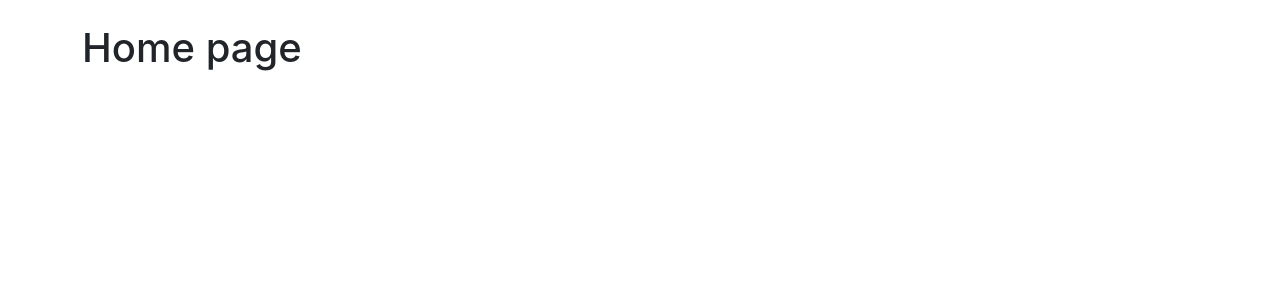
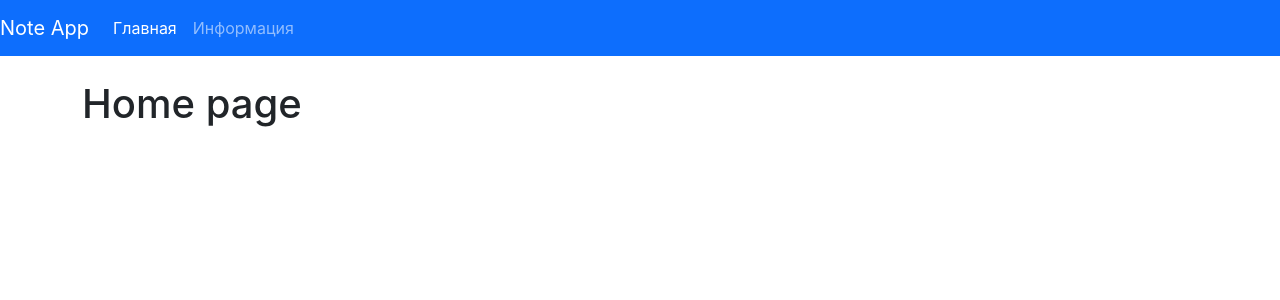
Before and after one commit to NikolayLemehov/minin-react, a React (Create React App) app: page / in a window 1280 px wide. Shown: the top 300 px of the page. Built offline with nearby package versions, Linux system fonts and the light colour scheme.

Commit message:
13:25 Add Navbar Links

```diff
--- a/src/App.js
+++ b/src/App.js
@@ -2,10 +2,12 @@
 import {BrowserRouter, Route, Switch} from "react-router-dom";
 import {Home} from "./pages/Home";
 import {About} from "./pages/About";
+import {Navbar} from "./components/Navbar";
 
 function App() {
   return (
       <BrowserRouter>
+        <Navbar/>
         <div className="container pt-4">
           <Switch>
             <Route path={'/'} exact component={Home}/>
--- /dev/null
+++ b/src/components/Navbar.js
@@ -0,0 +1,29 @@
+import React from "react";
+import {NavLink} from "react-router-dom";
+
+export const Navbar = () => (
+    <nav className="navbar navbar-dark navbar-expand-lg bg-primary">
+      <div className="navbar-brand">
+        Note App
+      </div>
+      <ul className="navbar-nav">
+        <li className="nav-item">
+          <NavLink
+              className="nav-link"
+              to="/"
+              exact
+          >
+            Главная
+          </NavLink>
+        </li>
+        <li>
+          <NavLink
+              className="nav-link"
+              to="/about"
+          >
+            Информация
+          </NavLink>
+        </li>
+      </ul>
+    </nav>
+)
```
